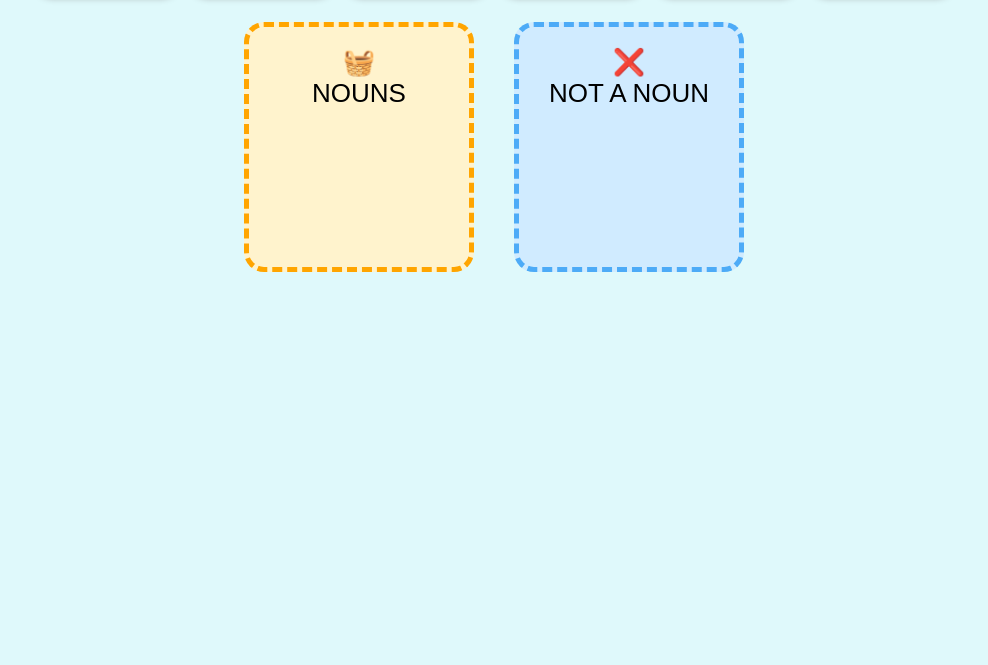
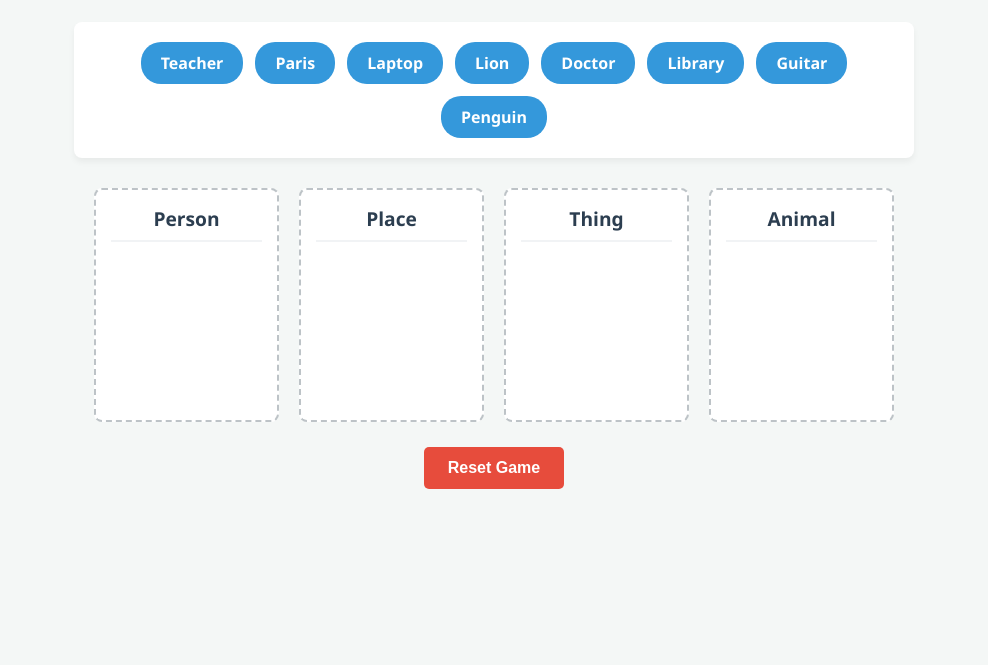
Before and after one commit to mvnithya86/abdu, a plain HTML site: page noun.html in a window 1280 px wide. Shown: the part 135-800 px from the top of the page, without its empty margins (146-1134 px from the left). Drawn offline with Linux system fonts and the light colour scheme.

Commit message:
Refactor Noun Basket Game to Noun Sorting Game
Updated the title and styling of the Noun Basket Game to Noun Sorting Game. Enhanced layout and visual feedback for draggable elements.

```diff
--- a/noun.html
+++ b/noun.html
@@ -3,153 +3,232 @@
 <head>
     <meta charset="UTF-8">
     <meta name="viewport" content="width=device-width, initial-scale=1.0">
-<title>Noun Basket Game</title>
-
+    <title>Noun Sorting Game</title>
     <style>
-body{
-    font-family:Arial,sans-serif;
-    background:#dff9fb;
-    text-align:center;
+        body {
+            font-family: 'Segoe UI', Tahoma, Geneva, Verdana, sans-serif;
+            background-color: #f4f7f6;
+            display: flex;
+            flex-direction: column;
+            align-items: center;
+            padding: 20px;
+            margin: 0;
         }
 
-h1{
-    color:#ff6b6b;
+        h1 {
+            color: #333;
+            margin-bottom: 10px;
         }
 
-.cards{
-    display:flex;
-    flex-wrap:wrap;
-    justify-content:center;
-    gap:15px;
-    margin:20px;
+        p {
+            color: #666;
+            margin-bottom: 25px;
         }
 
-.card{
-    width:120px;
-    padding:10px;
-    background:white;
-    border-radius:15px;
-    cursor:grab;
-    box-shadow:0 4px 8px gray;
-    font-size:22px;
+        /* Container for words to be dragged */
+        #words-container {
+            display: flex;
+            flex-wrap: wrap;
+            gap: 12px;
+            max-width: 800px;
+            justify-content: center;
+            background: #fff;
+            padding: 20px;
+            border-radius: 8px;
+            box-shadow: 0 4px 6px rgba(0,0,0,0.05);
+            margin-bottom: 30px;
+            min-height: 50px;
         }
 
-.drop-area{
-    display:flex;
-    justify-content:center;
-    gap:40px;
-    margin-top:30px;
+        .draggable {
+            background-color: #3498db;
+            color: white;
+            padding: 10px 20px;
+            border-radius: 20px;
+            cursor: grab;
+            font-weight: bold;
+            user-select: none;
+            transition: transform 0.2s, background-color 0.2s;
         }
 
-.basket{
-    width:220px;
-    height:220px;
-    border:5px dashed orange;
-    border-radius:20px;
-    background:#fff3cd;
-    font-size:26px;
-    padding-top:20px;
+        .draggable:active {
+            cursor: grabbing;
         }
 
-#wrong{
-    border-color:#4dabf7;
-    background:#d0ebff;
+        .draggable.dragging {
+            opacity: 0.5;
+            transform: scale(0.95);
         }
 
-#message{
-    font-size:30px;
-    margin-top:25px;
-    font-weight:bold;
+        /* Categories Grid */
+        .categories-grid {
+            display: grid;
+            grid-template-columns: repeat(2, 1fr);
+            gap: 20px;
+            width: 100%;
+            max-width: 800px;
+        }
+
+        @media (min-width: 600px) {
+            .categories-grid {
+                grid-template-columns: repeat(4, 1fr);
+            }
+        }
+
+        .category-box {
+            background: #fff;
+            border: 2px dashed #bdc3c7;
+            border-radius: 8px;
+            min-height: 200px;
+            display: flex;
+            flex-direction: column;
+            align-items: center;
+            padding: 15px;
+            transition: background-color 0.2s, border-color 0.2s;
+        }
+
+        .category-box.drag-over {
+            background-color: #e8f4f8;
+            border-color: #3498db;
+        }
+
+        .category-box h2 {
+            margin-top: 0;
+            margin-bottom: 15px;
+            color: #2c3e50;
+            font-size: 1.2rem;
+            border-bottom: 2px solid #f1f3f5;
+            width: 100%;
+            text-align: center;
+            padding-bottom: 8px;
+        }
+
+        /* Styling for words inside the categories */
+        .category-box .draggable {
+            margin-bottom: 8px;
+            width: 80%;
+            text-align: center;
+            background-color: #2ecc71; /* Changes to green when sorted */
+        }
+
+        #reset-btn {
+            margin-top: 25px;
+            padding: 12px 24px;
+            background-color: #e74c3c;
+            color: white;
+            border: none;
+            border-radius: 5px;
+            font-size: 1rem;
+            cursor: pointer;
+            font-weight: bold;
+            transition: background 0.2s;
+        }
+
+        #reset-btn:hover {
+            background-color: #c0392b;
         }
     </style>
 </head>
-
 <body>
 
-<h1>🧺 Drag the Nouns into the Basket!</h1>
+    <h1>Noun Sorting Game</h1>
+    <p>Drag each noun below and drop it into its correct category!</p>
 
-<div class="cards">
-
-<div class="card" draggable="true" id="teacher">👩 Teacher</div>
-
-<div class="card" draggable="true" id="dog">🐶 Dog</div>
-
-<div class="card" draggable="true" id="school">🏫 School</div>
-
-<div class="card" draggable="true" id="ball">⚽ Ball</div>
-
-<div class="card" draggable="true" id="jump">🏃 Jump</div>
-
-<div class="card" draggable="true" id="run">🏃 Run</div>
-
+    <div id="words-container">
+        <div class="draggable" draggable="true" data-category="person">Teacher</div>
+        <div class="draggable" draggable="true" data-category="place">Paris</div>
+        <div class="draggable" draggable="true" data-category="thing">Laptop</div>
+        <div class="draggable" draggable="true" data-category="animal">Lion</div>
+        <div class="draggable" draggable="true" data-category="person">Doctor</div>
+        <div class="draggable" draggable="true" data-category="place">Library</div>
+        <div class="draggable" draggable="true" data-category="thing">Guitar</div>
+        <div class="draggable" draggable="true" data-category="animal">Penguin</div>
     </div>
 
-<div class="drop-area">
-
-<div class="basket" id="noun">
-🧺<br>NOUNS
+    <div class="categories-grid">
+        <div class="category-box" data-type="person">
+            <h2>Person</h2>
+        </div>
+        <div class="category-box" data-type="place">
+            <h2>Place</h2>
+        </div>
+        <div class="category-box" data-type="thing">
+            <h2>Thing</h2>
+        </div>
+        <div class="category-box" data-type="animal">
+            <h2>Animal</h2>
+        </div>
     </div>
 
-<div class="basket" id="wrong">
-❌<br>NOT A NOUN
-</div>
-
-</div>
-
-<div id="message"></div>
+    <button id="reset-btn" onclick="resetGame()">Reset Game</button>
 
     <script>
+        const draggables = document.querySelectorAll('.draggable');
+        const containers = document.querySelectorAll('.category-box, #words-container');
 
-let nouns=["teacher","dog","school","ball"];
-
-document.querySelectorAll(".card").forEach(card=>{
-card.addEventListener("dragstart",drag);
+        draggables.forEach(draggable => {
+            // Triggered when user starts dragging a word
+            draggable.addEventListener('dragstart', () => {
+                draggable.classList.add('dragging');
             });
 
-function drag(e){
-e.dataTransfer.setData("text",e.target.id);
-}
-
-document.querySelectorAll(".basket").forEach(box=>{
-
-box.addEventListener("dragover",e=>e.preventDefault());
-
-box.addEventListener("drop",function(e){
-
-e.preventDefault();
-
-let id=e.dataTransfer.getData("text");
-let item=document.getElementById(id);
-
-if(this.id=="noun"){
-
-if(nouns.includes(id)){
-this.appendChild(item);
-message.innerHTML="🎉 Great! That's a noun!";
-message.style.color="green";
-}else{
-message.innerHTML="❌ Oops! That's not a noun.";
-message.style.color="red";
-}
-
-}else{
-
-if(!nouns.includes(id)){
-this.appendChild(item);
-message.innerHTML="👏 Correct!";
-message.style.color="green";
-}else{
-message.innerHTML="❌ That's actually a noun!";
-message.style.color="red";
-}
-
-}
-
+            // Triggered when dragging finishes
+            draggable.addEventListener('dragend', () => {
+                draggable.classList.remove('dragging');
+            });
         });
 
+        containers.forEach(container => {
+            // Allows the drop to happen (default browser behavior blocks it)
+            container.addEventListener('dragover', (e) => {
+                e.preventDefault();
+                if (container.classList.contains('category-box')) {
+                    container.classList.add('drag-over');
+                }
             });
 
+            // Visual indicator when leaving a dropzone
+            container.addEventListener('dragleave', () => {
+                container.classList.remove('drag-over');
+            });
+
+            // Handles the actual drop logic
+            container.addEventListener('drop', (e) => {
+                e.preventDefault();
+                container.classList.remove('drag-over');
+
+                const draggingElement = document.querySelector('.dragging');
+                const targetCategory = container.getAttribute('data-type');
+                const correctCategory = draggingElement.getAttribute('data-category');
+
+                // Validation: Only append if dropping back in word-bank OR if it matches the correct category
+                if (!targetCategory || targetCategory === correctCategory) {
+                    container.appendChild(draggingElement);
+
+                    // Style change based on location
+                    if (!targetCategory) {
+                        draggingElement.style.backgroundColor = '#3498db'; // Back to blue in bank
+                    } else {
+                        draggingElement.style.backgroundColor = '#2ecc71'; // Green for correct drop
+                    }
+                } else {
+                    // Optional: Visual feedback for an incorrect match
+                    draggingElement.style.animation = "shake 0.5s";
+                    alert(`Oops! That's not the right category for "${draggingElement.innerText}".`);
+                }
+            });
+        });
+
+        // Quick function to reset everything back to the starting word bank
+        function resetGame() {
+            const wordBank = document.getElementById('words-container');
+            const allWords = document.querySelectorAll('.draggable');
+
+            allWords.forEach(word => {
+                word.style.backgroundColor = '#3498db';
+                wordBank.appendChild(word);
+            });
+        }
     </script>
-
 </body>
 </html>
```
Lines whose indentation alone changed are shown as unchanged.
